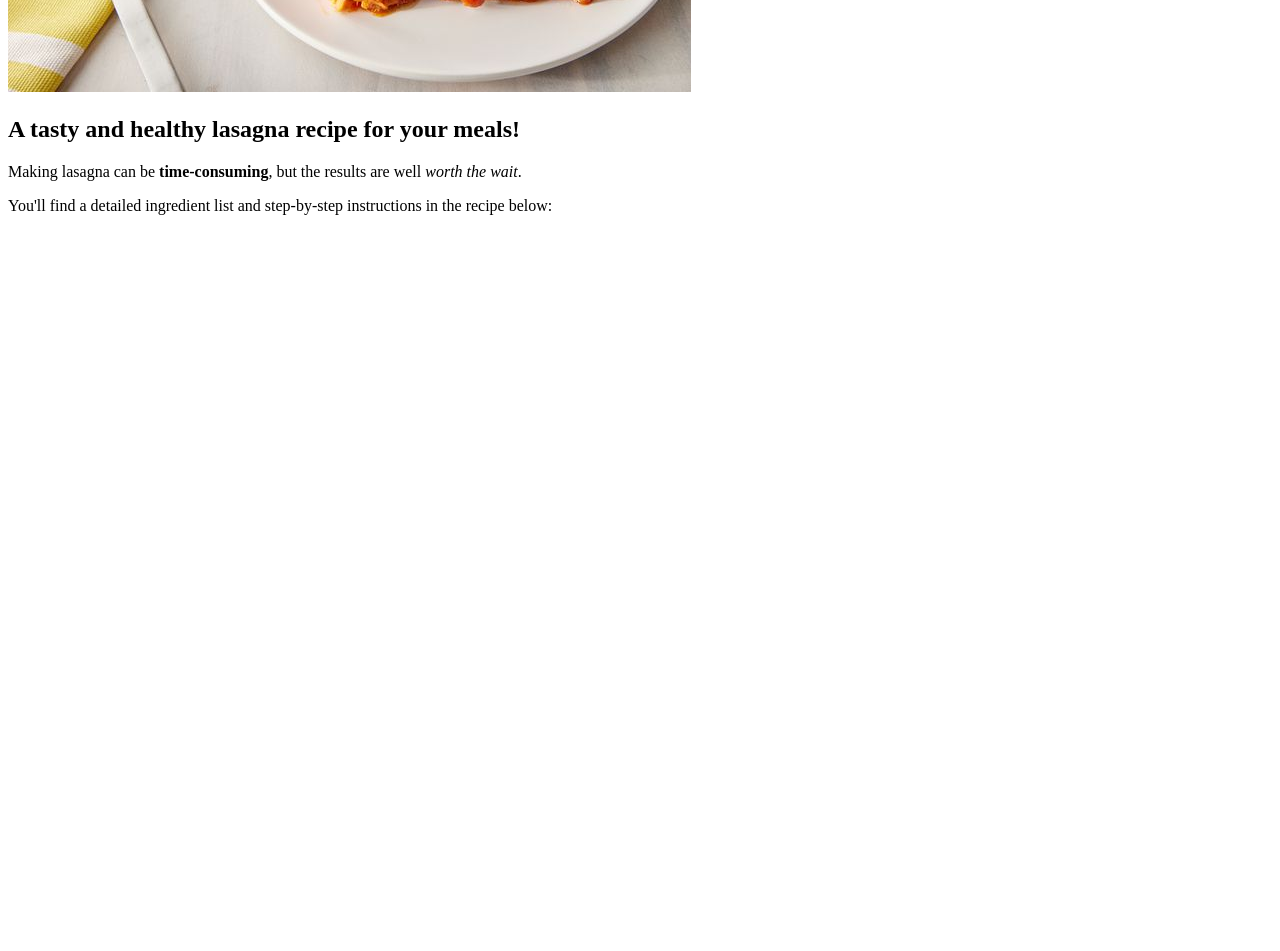
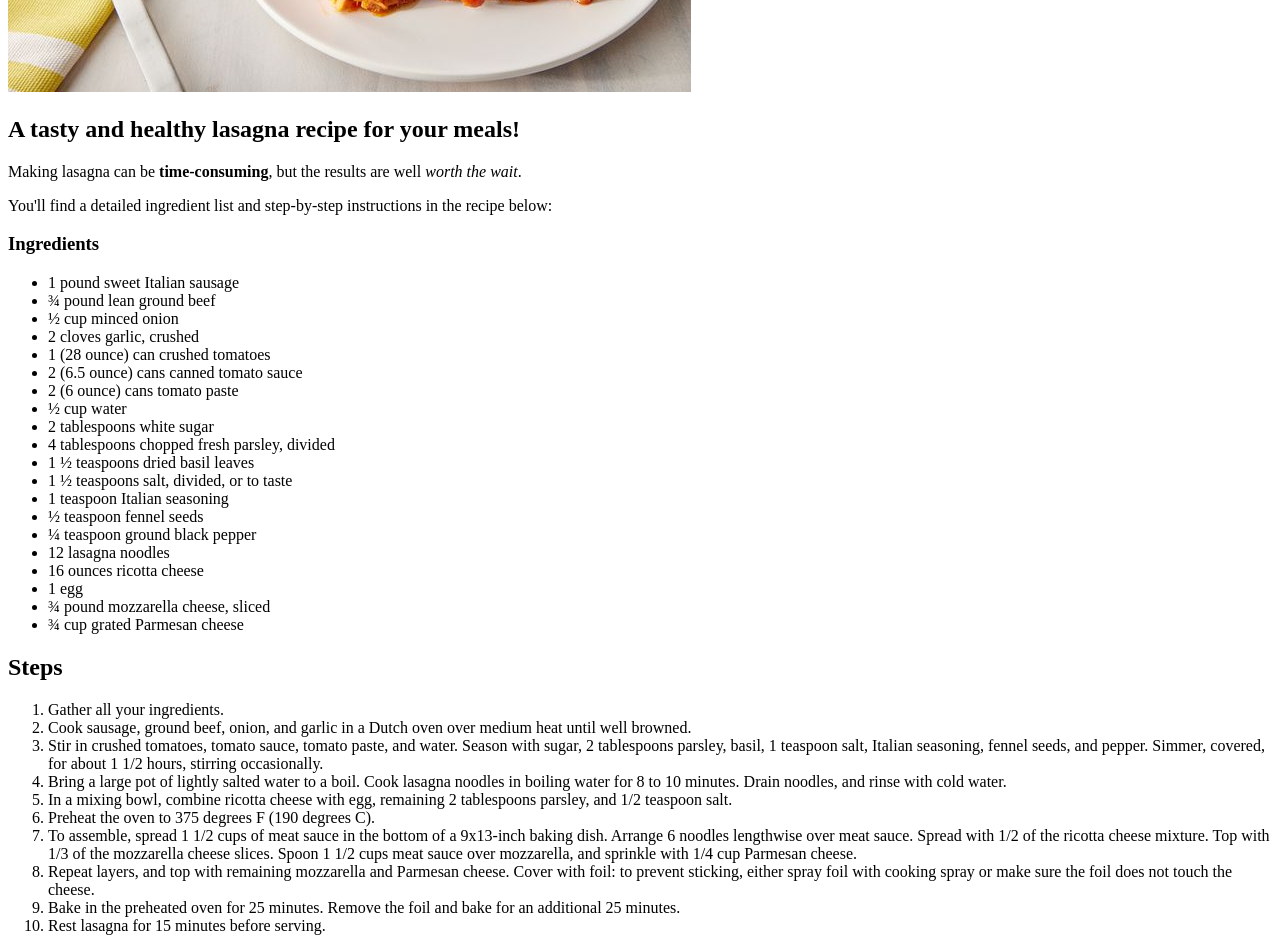
Before and after one commit to joaoalbino97/odin-recipes, a plain HTML site: page recipes/lasagna.html in a window 1280 px wide. Shown: the part 500-1451 px from the top of the page. Before the commit the page ends 800 px from the top, so only its background shows below. Drawn offline with Linux system fonts and the light colour scheme.

Commit message:
Finished the lasagna recipe

```diff
--- a/recipes/lasagna.html
+++ b/recipes/lasagna.html
@@ -15,6 +15,48 @@
     <img src="../images/lasagna.jpg" alt="a lasagna on a plate">
     <h2>A tasty and healthy lasagna recipe for your meals!</h2>
     <p>Making lasagna can be <strong>time-consuming</strong>, but the results are well <em>worth the wait</em>.</p><p>You'll find a detailed ingredient list and step-by-step instructions in the recipe below:</p>
+    <h3>Ingredients</h3>
+    <ul>
+        <li>1 pound sweet Italian sausage</li>
+        <li>¾ pound lean ground beef</li>
+        <li>½ cup minced onion</li>
+        <li>2 cloves garlic, crushed</li>
+        <li>1 (28 ounce) can crushed tomatoes</li>
+        <li>2 (6.5 ounce) cans canned tomato sauce</li>
+        <li>2 (6 ounce) cans tomato paste</li>
+        <li>½ cup water</li>
+        <li>2 tablespoons white sugar</li>
+        <li>4 tablespoons chopped fresh parsley, divided</li>
+        <li>1 ½ teaspoons dried basil leaves</li>
+        <li>1 ½ teaspoons salt, divided, or to taste</li>
+        <li>1 teaspoon Italian seasoning</li>
+        <li>½ teaspoon fennel seeds</li>
+        <li>¼ teaspoon ground black pepper</li>
+        <li>12 lasagna noodles</li>
+        <li>16 ounces ricotta cheese</li>
+        <li>1 egg</li>
+        <li>¾ pound mozzarella cheese, sliced</li>
+        <li>¾ cup grated Parmesan cheese</li>
+
+    </ul>
+    <h2>Steps</h2>
+    <ol>
+        <li>Gather all your ingredients.</li>
+        <li>Cook sausage, ground beef, onion, and garlic in a Dutch oven over medium heat until well browned.</li>
+        <li>Stir in crushed tomatoes, tomato sauce, tomato paste, and water. Season with sugar, 2 tablespoons parsley, basil, 1 teaspoon salt, Italian seasoning, fennel seeds, and pepper. Simmer, covered, for about 1 1/2 hours, stirring occasionally.</li>
+        <li>Bring a large pot of lightly salted water to a boil. Cook lasagna noodles in boiling water for 8 to 10 minutes. Drain noodles, and rinse with cold water.</li>
+        <li>In a mixing bowl, combine ricotta cheese with egg, remaining 2 tablespoons parsley, and 1/2 teaspoon salt.</li>
+        <li>Preheat the oven to 375 degrees F (190 degrees C).</li>
+        <li>To assemble, spread 1 1/2 cups of meat sauce in the bottom of a 9x13-inch baking dish. Arrange 6 noodles lengthwise over meat sauce. Spread with 1/2 of the ricotta cheese mixture. Top with 1/3 of the mozzarella cheese slices. Spoon 1 1/2 cups meat sauce over mozzarella, and sprinkle with 1/4 cup Parmesan cheese.</li>
+        <li>Repeat layers, and top with remaining mozzarella and Parmesan cheese. Cover with foil: to prevent sticking, either spray foil with cooking spray or make sure the foil does not touch the cheese.</li>
+        <li>Bake in the preheated oven for 25 minutes. Remove the foil and bake for an additional 25 minutes.</li>
+        <li>Rest lasagna for 15 minutes before serving.
+
+        </li>
+
+
+
+    </ol>
 </body>
 
 
```
Also changed, not shown: recipes/pancakes.html (added), recipes/smoothie.html (added).
